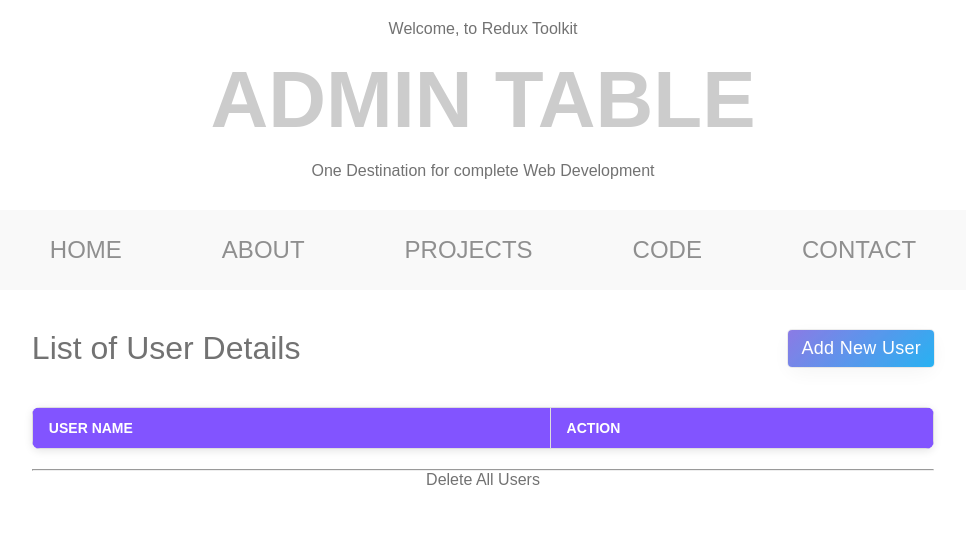
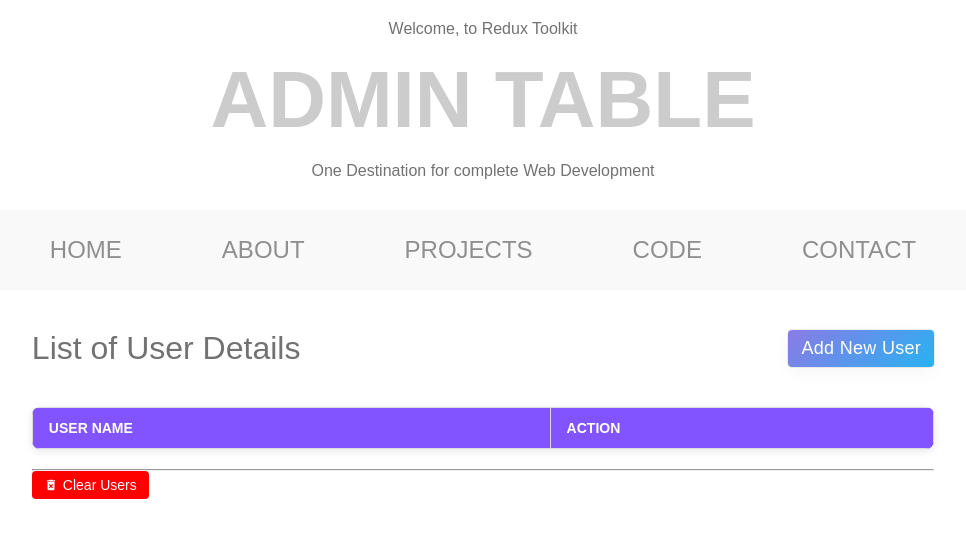
Before and after one commit to AmirMustafa/user-table-redux-toolkit, a React (Vite) app: page / in a window 1280 px wide. Shown: the top 538 px of the page, without its empty margins (157-1123 px from the left). Built offline with nearby package versions, Linux system fonts and the light colour scheme; what chance would draw is missing.

Commit message:
feat: delete all users - redux toolkit

```diff
--- a/src/components/DeleteAllUser.jsx
+++ b/src/components/DeleteAllUser.jsx
@@ -1,10 +1,33 @@
-import React from 'react'
+import React from 'react';
+import { useDispatch } from 'react-redux';
+import { deleteUsers } from '../store/slices/UserSlice';
+import { MdDeleteForever } from 'react-icons/md';
 
 const DeleteAllUser = () => {
+    const dispatch = useDispatch();
+    const deleteAllUsers = () => {
+        dispatch(deleteUsers())
+    }
   return (
     <div>
-      Delete All Users
-    </div>
+            <button
+                style={{
+                    backgroundColor: 'red',
+                    color: 'white',
+                    border: 'none',
+                    padding: '6px 12px',
+                    borderRadius: '4px',
+                    cursor: 'pointer',
+                    fontSize: '14px',
+                    display: 'flex',
+                    alignItems: 'center',
+                    gap: '5px'
+                }}
+                onClick={() => deleteAllUsers()}
+            >
+                <MdDeleteForever /> Clear Users
+            </button>
+        </div>
   )
 }
 
--- a/src/store/slices/UserSlice.jsx
+++ b/src/store/slices/UserSlice.jsx
@@ -10,9 +10,11 @@
         removeUser(state, action) {
             state.splice(action.payload, 1);
         },
-        deleteUsers(state, action) {},
+        deleteUsers(state, action) {
+            return [];
+        },
     },
 });
 
 export default userSlice.reducer;
-export const { addUser, removeUser } = userSlice.actions;
+export const { addUser, removeUser, deleteUsers } = userSlice.actions;
```
